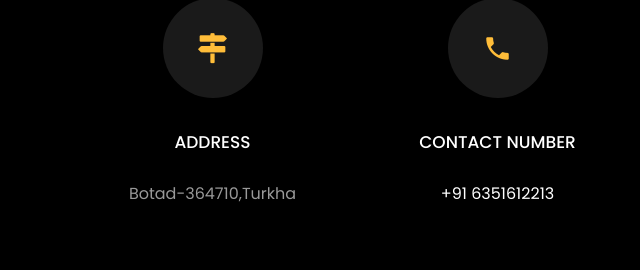
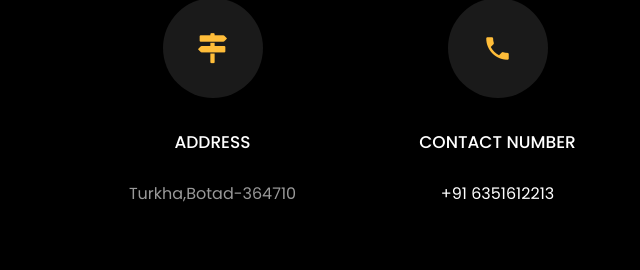
Before and after one commit to dineshp7/dpzero7, a plain HTML site: page index.html in a window 1280 px wide. Shown: the part 5770-6040 px from the top of the page, 0-640 px from the left. Drawn offline with Linux system fonts and the light colour scheme; animation ran at ten frames a second; files whose address does not match are found by name.

Commit message:
Update index.html

```diff
--- a/index.html
+++ b/index.html
@@ -604,7 +604,7 @@ Let's build something amazing!
           			<span class="icon-map-signs"></span>
           		</div>
           		<h3 class="mb-4">Address</h3>
-	            <p>Botad-364710,Turkha</p>
+	            <p>Turkha,Botad-364710</p>
 	          </div>
           </div>
           <div class="col-md-6 col-lg-3 d-flex ftco-animate">
```
